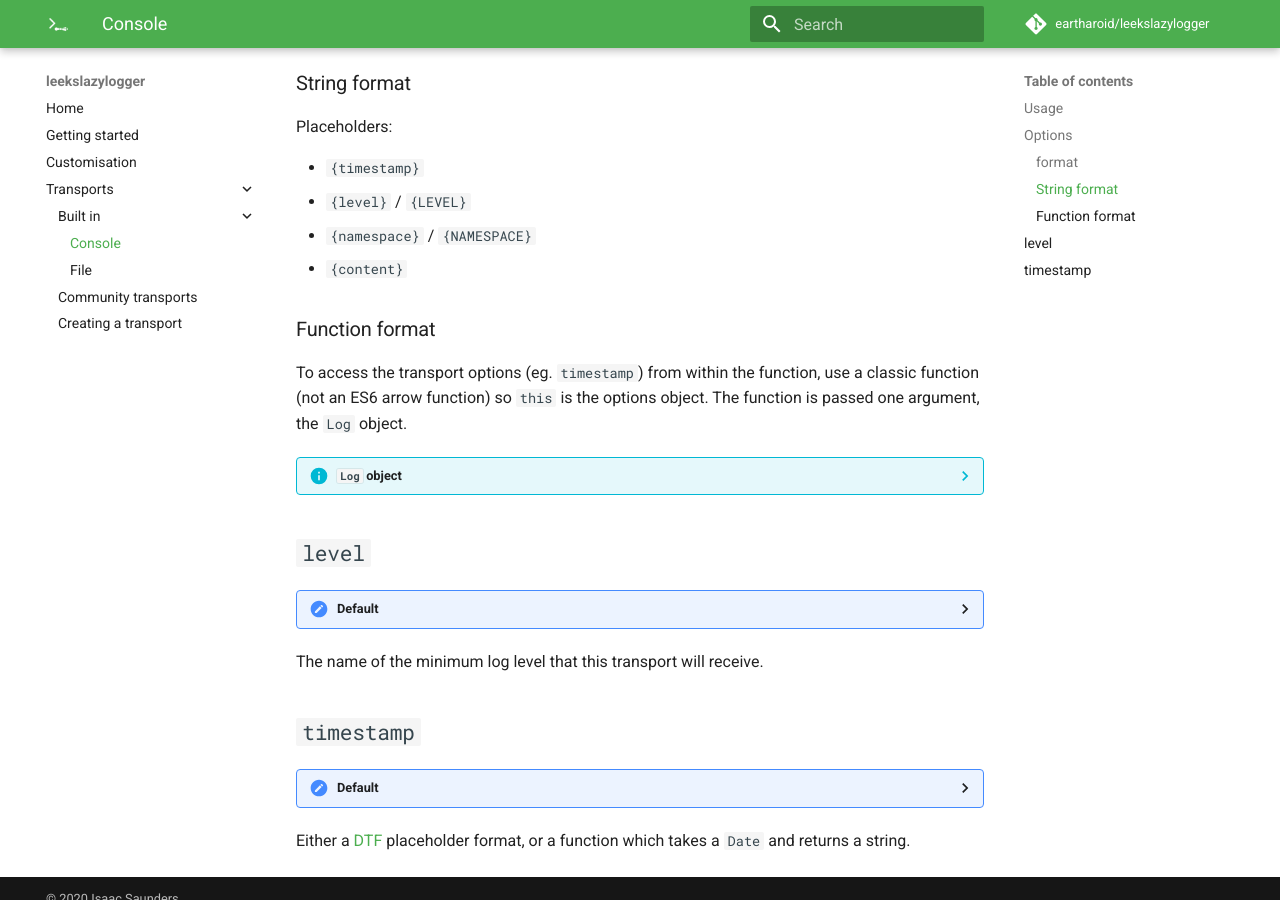
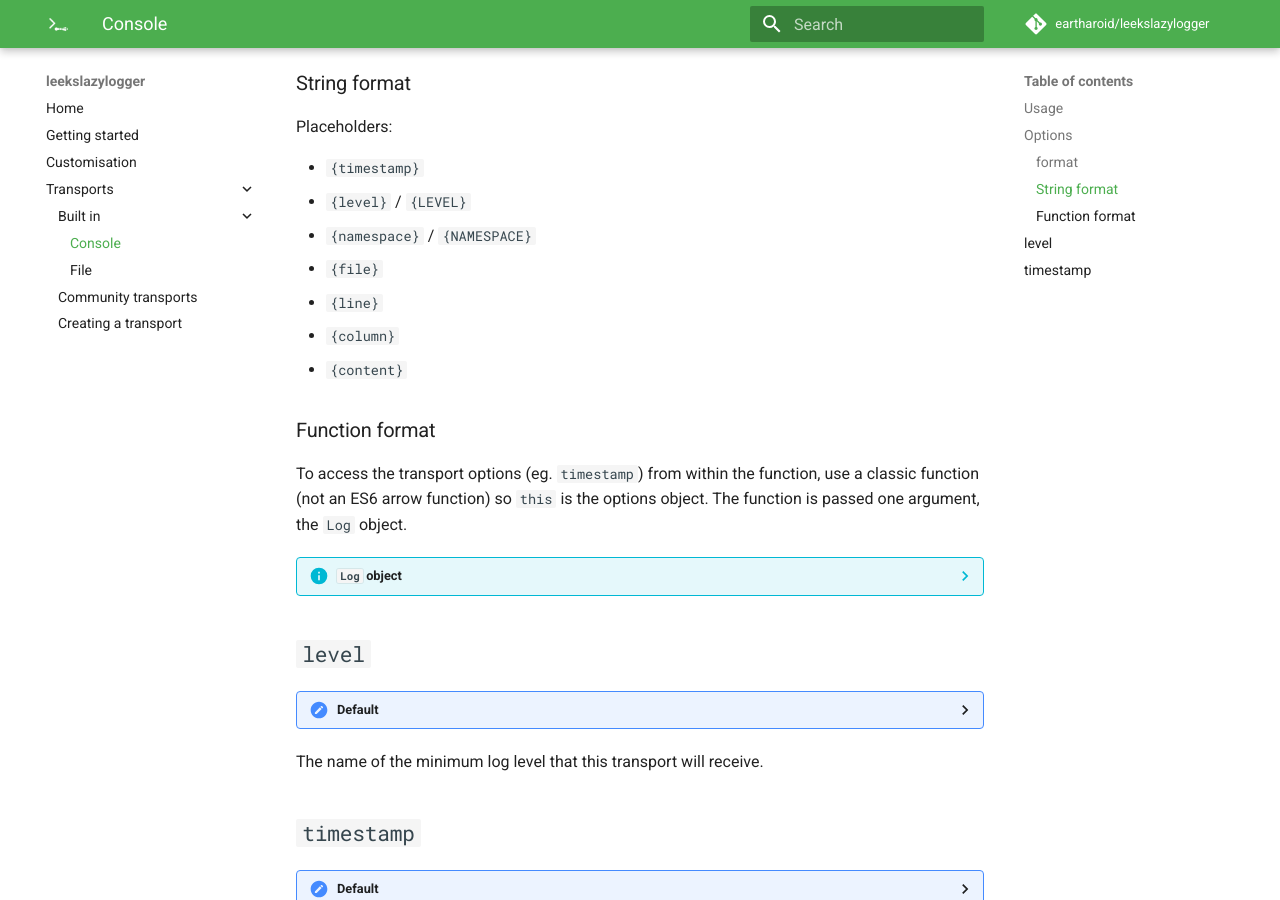
Before and after one commit to eartharoid/leekslazylogger, an MkDocs documentation site: the page built from docs/transports/built-in/console.md, in a window 1280 px wide and 900 px high, scrolled down 1019 px. Built offline with MkDocs 1.6.1 and Material for MkDocs 9.7.7, drawn with Linux system fonts in a browser that asks for light colours; comment, search, counter and statistics services are not loaded.

Commit message:
Add new placeholders to docs

```diff
--- a/docs/transports/built-in/console.md
+++ b/docs/transports/built-in/console.md
@@ -58,6 +58,9 @@ Placeholders:
 - `{timestamp}`
 - `{level}` / `{LEVEL}`
 - `{namespace}` / `{NAMESPACE}`
+- `{file}`
+- `{line}`
+- `{column}`
 - `{content}`
 
 ### Function format
```
Also changed, not shown: docs/transports/built-in/file.md (+3 -0 lines).
